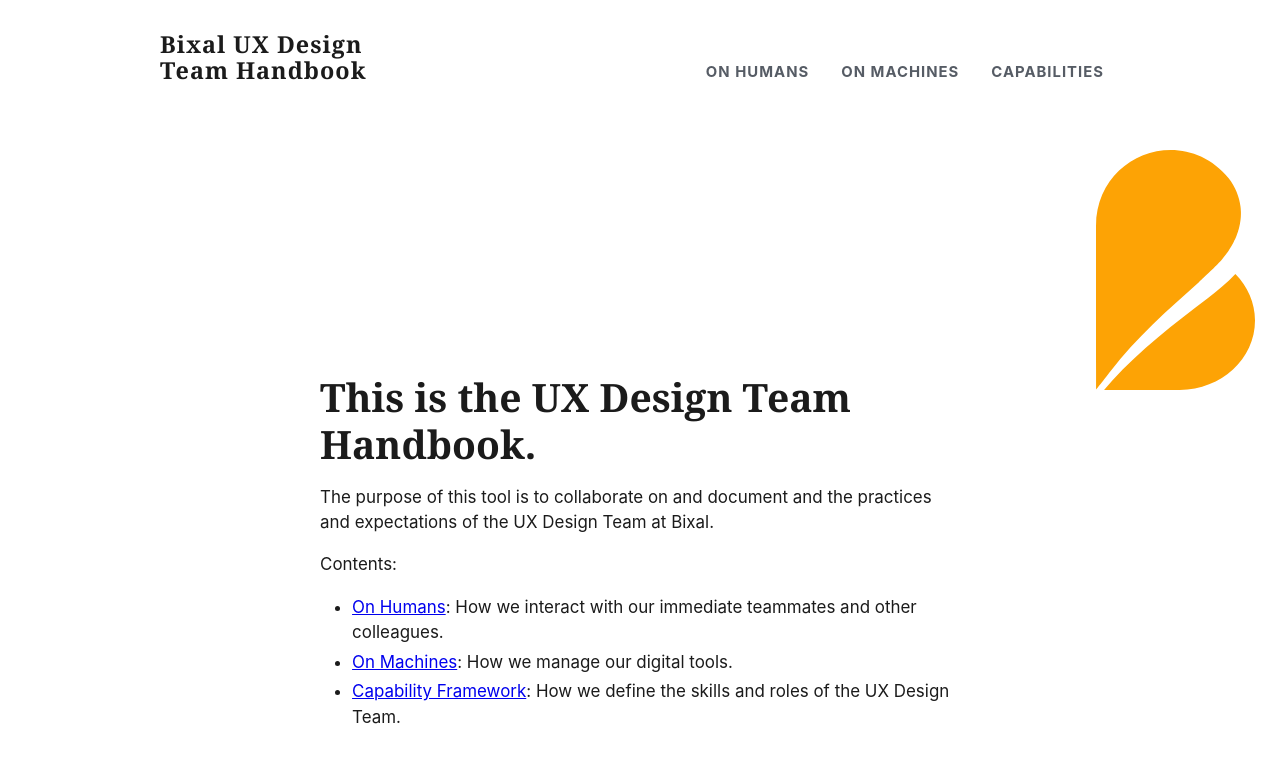
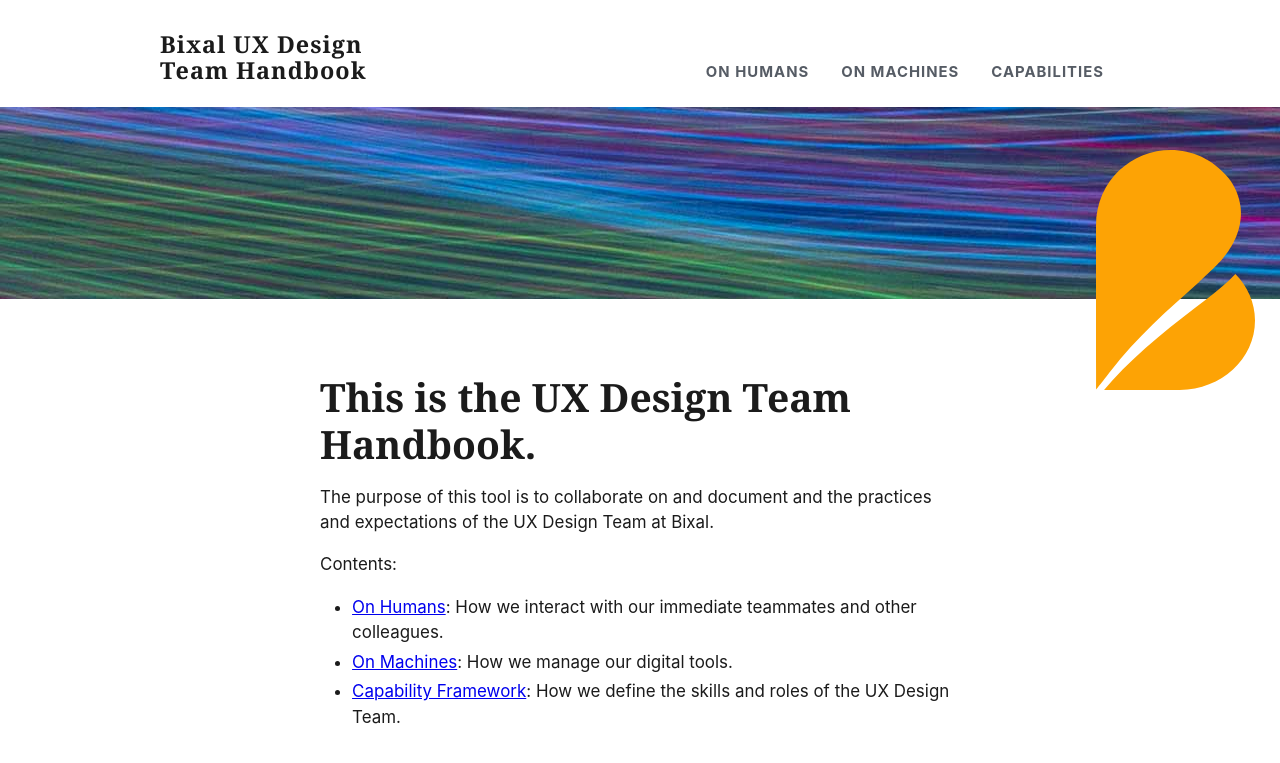
Before and after one commit to Bixal/bixal-uxd-team-handbook, a Jekyll site: the page built from index.md, in a window 1280 px wide. Shown: the top 763 px of the page. Built offline with Jekyll 4.4.1, drawn with Linux system fonts in a browser that asks for light colours; some web fonts are replaced; our own code applies the rules of GitHub Pages for plain Markdown files.

Commit message:
Update tweaks.css

```diff
--- a/assets/css/tweaks.css
+++ b/assets/css/tweaks.css
@@ -14,7 +14,7 @@
 }
 
 .brand-banner {
-  background-image: url({{ '/assets/images/img-whatwedo-44aa6269e4baa58fdf5431a0aeac5d28.jpg' | relative_url }});
+  background-image: url('/bixal-uxd-team-handbook/assets/images/img-whatwedo-44aa6269e4baa58fdf5431a0aeac5d28.jpg');
   min-height: 12rem;
   height: 12rem;
   margin-top: .5rem;
```
